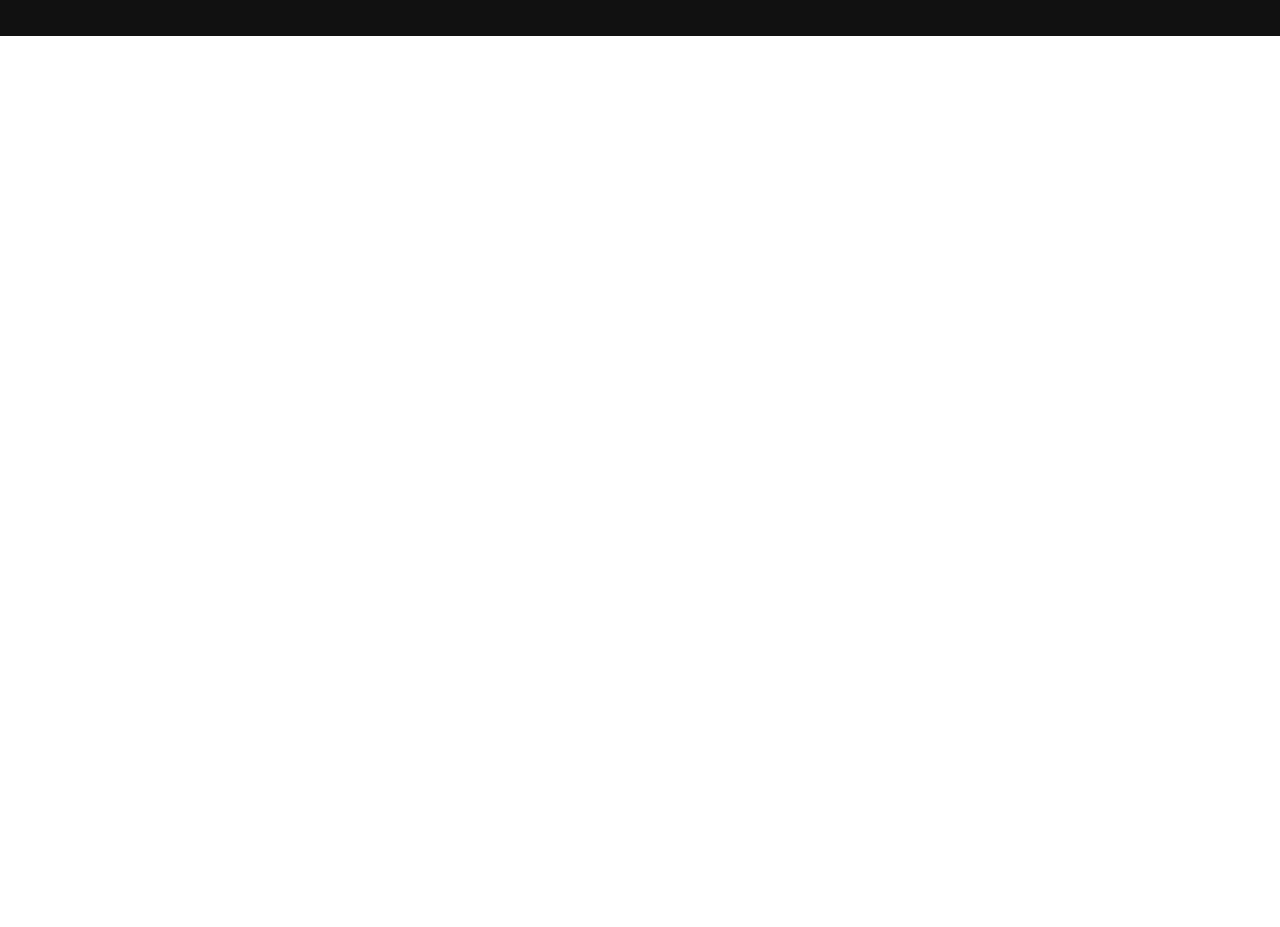
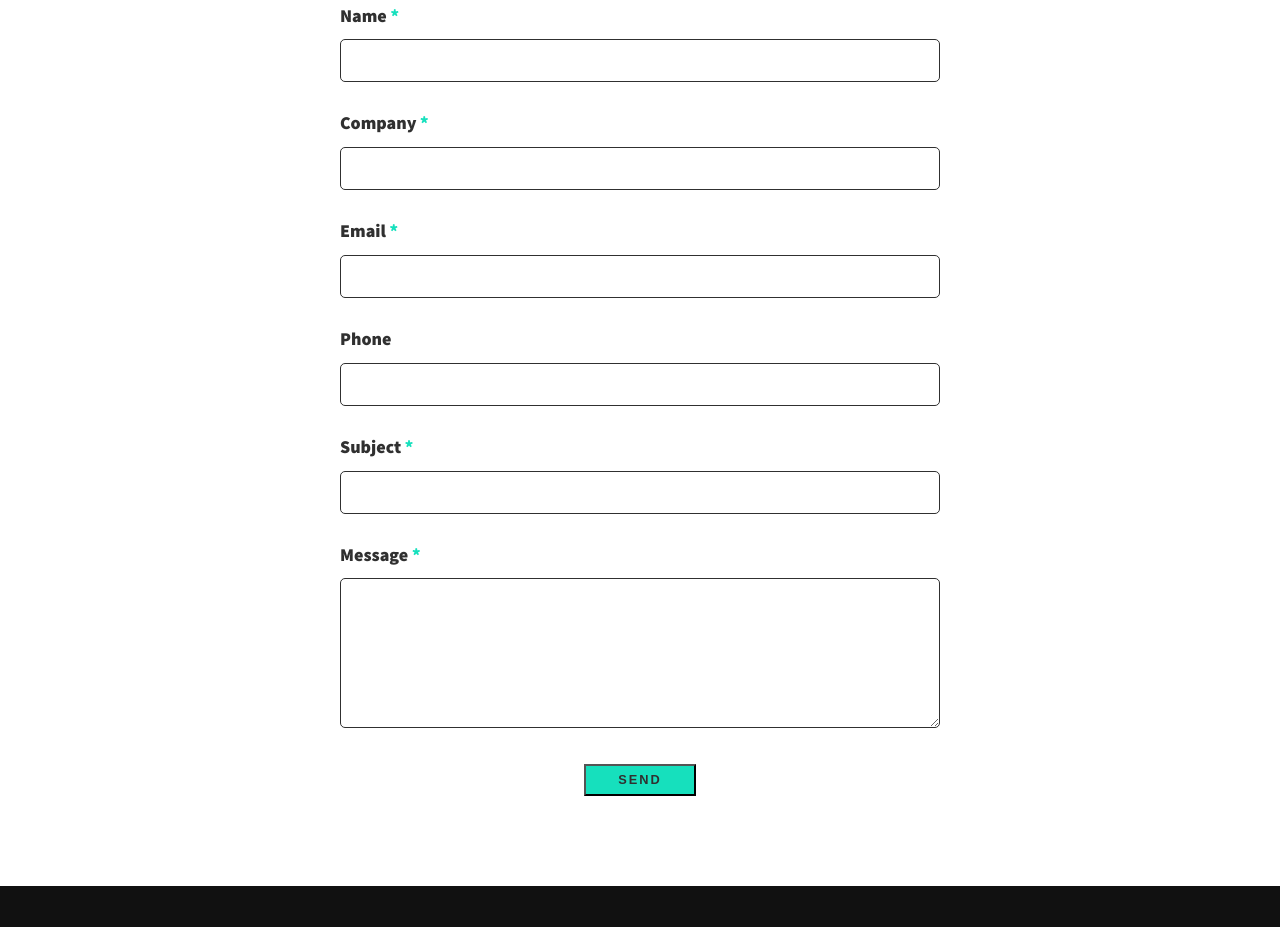
Before and after one commit to gianmarioiamoni/gianmarioiamoni.github.io, a plain HTML site: page index.html in a window 1280 px wide. Shown: the part 3287-4214 px from the top of the page. Before the commit the page ends 3323 px from the top, so only its background shows below. Drawn offline with Linux system fonts and the light colour scheme.

Commit message:
contact me form

```diff
--- a/css/styles.css
+++ b/css/styles.css
@@ -602,3 +602,51 @@ header {
 .technology i {
     font-size: 1.2em;
 }
+
+/* Contact me */
+/* Contact Me section */
+.contact-me {
+    background-color: var(--clr-light);
+    padding: 5em 2em;
+    text-align: center;
+}
+
+.section__title--contact {
+    color: var(--clr-dark);
+    margin-bottom: 1em;
+}
+
+form {
+    max-width: 600px;
+    margin: 0 auto;
+}
+
+.form-group {
+    margin-bottom: 1.5em;
+    text-align: left;
+}
+
+.form-group label {
+    display: block;
+    margin-bottom: .5em;
+    font-weight: var(--fw-bold);
+}
+
+.form-group label span {
+    color: var(--clr-accent);
+}
+
+.form-group input,
+.form-group textarea {
+    width: 100%;
+    padding: .5em;
+    font-family: var(--ff-primary);
+    font-size: var(--fs-body);
+    border: 1px solid var(--clr-dark);
+    border-radius: 5px;
+}
+
+textarea {
+    resize: vertical;
+    min-height: 150px;
+}
--- a/index.html
+++ b/index.html
@@ -14,6 +14,13 @@
             rel="stylesheet">
         <!-- Custom StyleSheet -->
         <link rel="stylesheet" href="css/styles.css">
+        <!-- EmailJS CDN -->
+        <script src="https://cdn.emailjs.com/dist/email.min.js"></script>
+        <script>
+            (function () {
+                emailjs.init("8TX5EYp2A_heeHYUy"); // Replace with your actual Public Key 8TX5EYp2A_heeHYUy
+            })();
+        </script>
     </head>
 
     <body>
@@ -137,6 +144,38 @@
             </div>
         </section>
 
+        <!-- Contact Me section -->
+        <section class="contact-me section" id="contact">
+            <h2 class="section__title section__title--contact">Contact Me</h2>
+            <form id="contact-form">
+                <div class="form-group">
+                    <label for="name">Name <span>*</span></label>
+                    <input type="text" id="name" name="name" required>
+                </div>
+                <div class="form-group">
+                    <label for="company">Company <span>*</span></label>
+                    <input type="text" id="company" name="company" required>
+                </div>
+                <div class="form-group">
+                    <label for="email">Email <span>*</span></label>
+                    <input type="email" id="email" name="email" required>
+                </div>
+                <div class="form-group">
+                    <label for="phone">Phone</label>
+                    <input type="tel" id="phone" name="phone">
+                </div>
+                <div class="form-group">
+                    <label for="subject">Subject <span>*</span></label>
+                    <input type="text" id="subject" name="subject" required>
+                </div>
+                <div class="form-group">
+                    <label for="message">Message <span>*</span></label>
+                    <textarea id="message" name="message" required></textarea>
+                </div>
+                <button type="submit" class="btn">Send</button>
+            </form>
+        </section>
+
         <!-- Footer -->
         <footer class="footer">
             <!-- replace with your own email address -->
--- a/js/index.js
+++ b/js/index.js
@@ -1,3 +1,4 @@
+
 // Hamburger menu script for navigation
 document.addEventListener('DOMContentLoaded', function () {
     const navToggle = document.querySelector('.nav-toggle');
@@ -14,3 +15,36 @@ document.addEventListener('DOMContentLoaded', function () {
         }
     });
 });
+
+// Send email script for contact form
+document.getElementById('contact-form').addEventListener('submit', function (event) {
+    event.preventDefault(); // prevent reload
+
+    const serviceID = 'service_vaj153g';
+    const templateID = 'template_ra7qydm';
+    const publicKey = '8TX5EYp2A_heeHYUy';
+
+    emailjs.init(publicKey);
+
+    const templateParams = {
+        name: document.getElementById('name').value,
+        company: document.getElementById('company').value,
+        email: document.getElementById('email').value,
+        phone: document.getElementById('phone').value,
+        subject: document.getElementById('subject').value,
+        message: document.getElementById('message').value
+    };
+
+    console.log("templateParams", templateParams);
+
+
+    emailjs.send(serviceID, templateID, templateParams)
+        .then(function (response) {
+            console.log('SUCCESS!', response.status, response.text);
+            alert('Message sent successfully!');
+            document.getElementById('contact-form').reset();
+        }, function (error) {
+            console.log('FAILED...', error);
+            alert('Failed to send message. Please try again later.');
+        });
+});
--- a/package.json
+++ /dev/null
@@ -1,5 +0,0 @@
-{
-  "dependencies": {
-    "normalize.css": "^8.0.1"
-  }
-}
```
Also changed, not shown: 1 other file.
